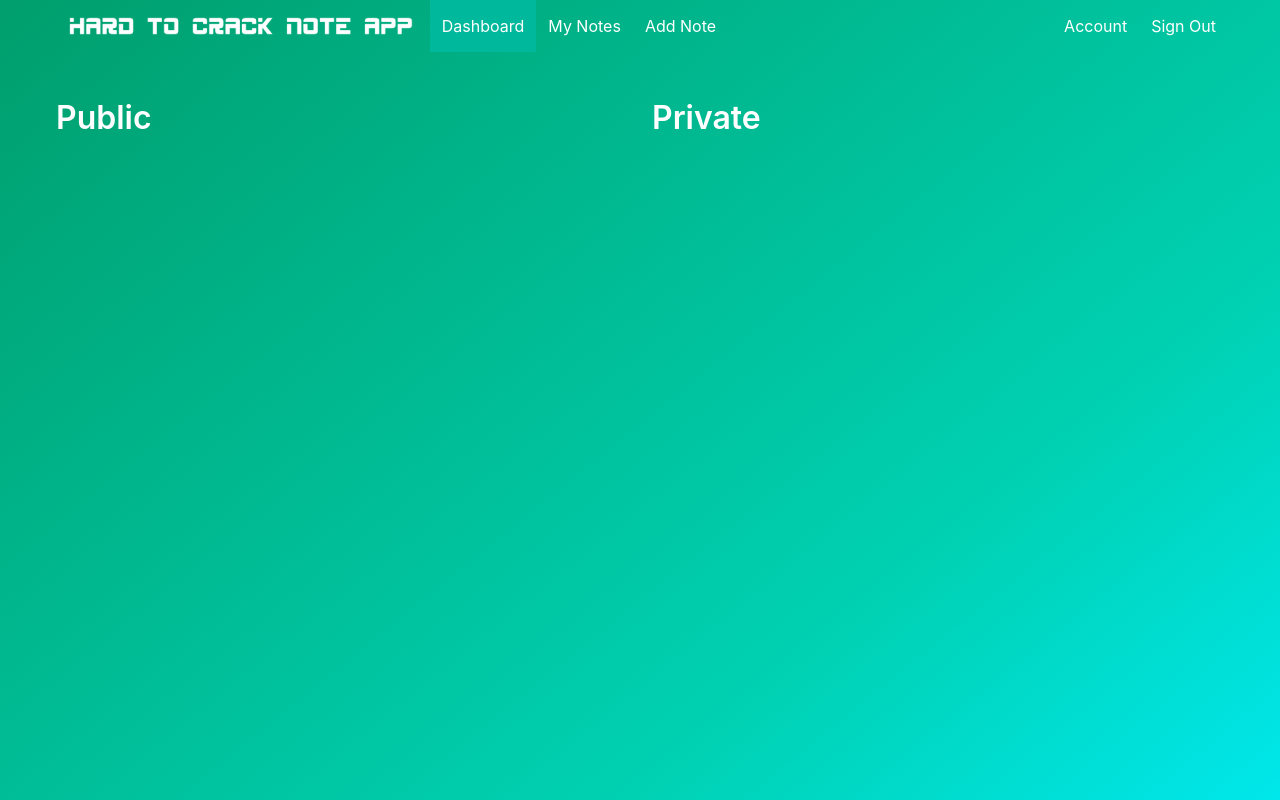
After one commit to koczanm/hard-to-crack-note-app, a Python web app: template app/templates/dashboard.html in a window 1280 px wide. The commit adds this page. Run offline with Jinja, Linux system fonts and the light colour scheme; the template is opened without the code that fills it, so the values that code supplies are empty; some libraries are stand-ins or nearby versions.

Commit message:
Fix bugs

```diff
--- a/app/templates/account.html
+++ b/app/templates/account.html
@@ -43,6 +43,7 @@
     {% endwith %}
     <div class="box">
       <form method="POST" enctype="multipart/form-data" action="{{ url_for('account') }}">
+        <input type=hidden name="_xsrf_token" value="{{ xsrf_token() }}">
         <div class="field">
           <label class="label">Current Password</label>
           <div class="control has-icons-left">
--- /dev/null
+++ b/app/templates/dashboard.html
@@ -0,0 +1,68 @@
+{% extends 'base.html' %}
+
+{% block navbar %}
+<div class="navbar-start">
+  <a class="navbar-item is-active" href="{{ url_for('dashboard') }}">
+    Dashboard
+  </a>
+  <a class="navbar-item" href="{{ url_for('notes') }}">
+    My Notes
+  </a>
+  <a class="navbar-item" href="{{ url_for('add_note') }}">
+    Add Note
+  </a>
+</div>
+<div class="navbar-end">
+  <a class="navbar-item" href="{{ url_for('account') }}">
+    Account
+  </a>
+  <a class="navbar-item" href="{{ url_for('signout') }}">
+    Sign Out
+  </a>
+</div>
+{% endblock %}
+
+{% block content %}
+<div class="columns">
+  <div class="column">
+    <p class="title is-3">Public</p>
+    {% for note in pub_notes %}
+    <div class="card">
+      <header class="card-header">
+        <p class="card-header-title">
+          {{ note.title }}
+        </p>
+      </header>
+      <div class="card-content">
+        <div class="content">
+          {{ note.body }}
+        </div>
+        {% set datetime = note.pub_date.strftime('%Y-%m-%d') %}
+        {% set full_datetime = note.pub_date.strftime('%b %d %Y %H:%M:%S') %}
+        <time datetime="{{ date_time }}">{{ full_datetime }}</time>
+      </div>
+    </div>
+    {% endfor %}
+  </div>
+  <div class="column">
+    <p class="title is-3">Private</p>
+    {% for note in priv_notes %}
+    <div class="card">
+      <header class="card-header">
+        <p class="card-header-title">
+          {{ note.title }}
+        </p>
+      </header>
+      <div class="card-content">
+        <div class="content">
+          {{ note.body }}
+        </div>
+        {% set datetime = note.pub_date.strftime('%Y-%m-%d') %}
+        {% set full_datetime = note.pub_date.strftime('%b %d %Y %H:%M:%S') %}
+        <time datetime="{{ date_time }}">{{ full_datetime }}</time>
+      </div>
+    </div>
+    {% endfor %}
+  </div>
+</div>
+{% endblock %}
--- a/app/templates/note/add.html
+++ b/app/templates/note/add.html
@@ -35,6 +35,7 @@
     {% endwith %}
     <div class="box">
       <form method="POST" enctype="multipart/form-data" action="{{ url_for('add_note') }}">
+        <input type=hidden name="_xsrf_token" value="{{ xsrf_token() }}">
         <div class="field">
           <label class="label">Title</label>
           <div class="control">
--- a/app/templates/note/edit.html
+++ b/app/templates/note/edit.html
@@ -36,6 +36,7 @@
     <div class="box">
       {% if note %}
       <form method="POST" enctype="multipart/form-data" action="{{ url_for('edit_note', note_id=note.id) }}">
+        <input type=hidden name="_xsrf_token" value="{{ xsrf_token() }}">
         <div class="field">
           <label class="label">Title</label>
           <div class="control">
--- a/app/utils.py
+++ b/app/utils.py
@@ -23,7 +23,7 @@ def validate_title(title):
 
 
 def valitdate_body(body):
-    if body is not None and len(body) > 0 and len(title) < 128:
+    if body is not None and len(body) > 0 and len(body) < 128:
         return True
 
     return False
```
